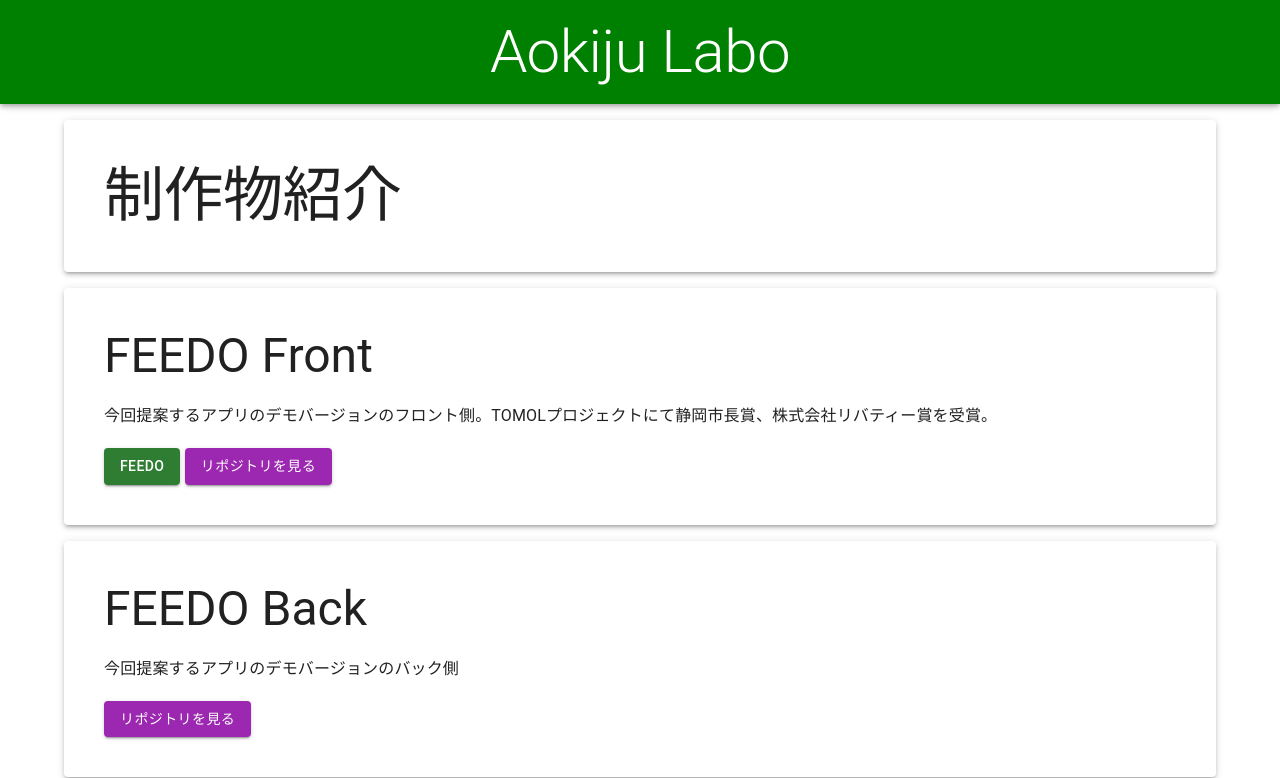
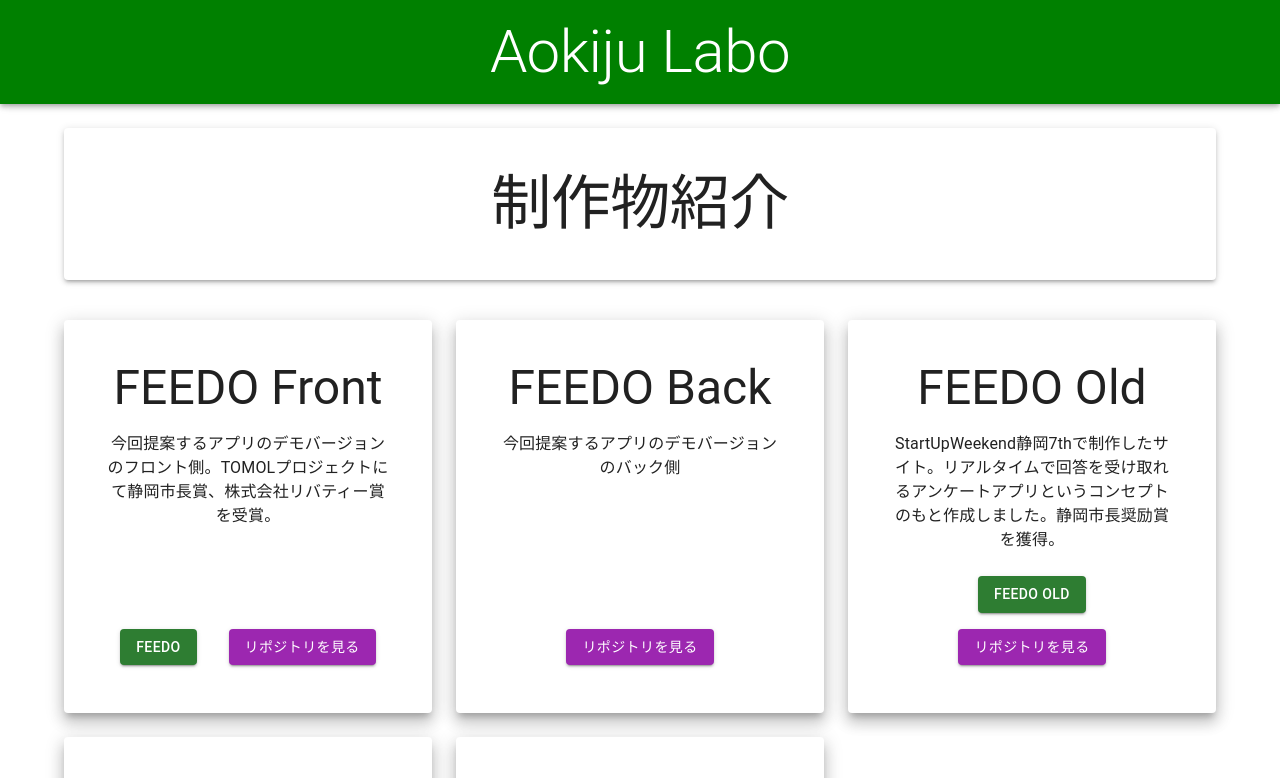
Before and after one commit to Raito5963/mitoujr, a Next.js app: page / in a window 1280 px wide. Shown: the top 778 px of the page. Built offline with nearby package versions, Linux system fonts and the light colour scheme; what @mui/material-nextjs would draw is missing.

Commit message:
Gridコンポーネントを使用してプロジェクト紹介セクションのレイアウトを改善し、可読性とユーザビリティを向上

```diff
--- a/app/page.tsx
+++ b/app/page.tsx
@@ -1,4 +1,4 @@
-import { Button, Container, Paper, Typography, Link, AppBar } from "@mui/material";
+import { Button, Container, Paper, Typography, Link, AppBar, Grid } from "@mui/material";
 
 const projects = [
   {
@@ -6,44 +6,22 @@ const projects = [
     description:
       "今回提案するアプリのデモバージョンのフロント側。TOMOLプロジェクトにて静岡市長賞、株式会社リバティー賞を受賞。",
     links: [
-      {
-        url: "https://e55c631a-45d9-4671-7295-38c7f9b35eca.mtayo.net/management",
-        text: "FEEDO",
-        color: "success" as const, // as const をつけて型を固定
-      },
-      {
-        url: "https://github.com/cube5963/feedo_front",
-        text: "リポジトリを見る",
-        color: "secondary" as const,
-      },
+      { url: "https://e55c631a-45d9-4671-7295-38c7f9b35eca.mtayo.net/management", text: "FEEDO", color: "success" as const },
+      { url: "https://github.com/cube5963/feedo_front", text: "リポジトリを見る", color: "secondary" as const },
     ],
   },
   {
     title: "FEEDO Back",
     description: "今回提案するアプリのデモバージョンのバック側",
-    links: [
-      {
-        url: "https://github.com/cube5963/feedo_back",
-        text: "リポジトリを見る",
-        color: "secondary" as const,
-      },
-    ],
+    links: [{ url: "https://github.com/cube5963/feedo_back", text: "リポジトリを見る", color: "secondary" as const }],
   },
   {
     title: "FEEDO Old",
     description:
       "StartUpWeekend静岡7thで制作したサイト。リアルタイムで回答を受け取れるアンケートアプリというコンセプトのもと作成しました。静岡市長奨励賞を獲得。",
     links: [
-      {
-        url: "https://ca55bad4-a542-2735-89ab-670a991e0c24.mtayo.net/",
-        text: "FEEDO Old",
-        color: "success" as const,
-      },
-      {
-        url: "https://github.com/cube5963/feedo_old",
-        text: "リポジトリを見る",
-        color: "secondary" as const,
-      },
+      { url: "https://ca55bad4-a542-2735-89ab-670a991e0c24.mtayo.net/", text: "FEEDO Old", color: "success" as const },
+      { url: "https://github.com/cube5963/feedo_old", text: "リポジトリを見る", color: "secondary" as const },
     ],
   },
   {
@@ -51,60 +29,60 @@ const projects = [
     description:
       "StartUpWeekend静岡8thで制作したサイト。共通の趣味を持つ人同士が集まれるコミュニティというコンセプトで作成しました。",
     links: [
-      {
-        url: "https://sw-8th.vercel.app/",
-        text: "gaga friendsを見る",
-        color: "success" as const,
-      },
-      {
-        url: "https://github.com/Raito5963/SW8th",
-        text: "リポジトリを見る",
-        color: "secondary" as const,
-      },
+      { url: "https://sw-8th.vercel.app/", text: "gaga friendsを見る", color: "success" as const },
+      { url: "https://github.com/Raito5963/SW8th", text: "リポジトリを見る", color: "secondary" as const },
     ],
   },
   {
     title: "修学旅行しおり",
     description: "自分たちが通っている高校の修学旅行で使用した、自分たちのクラスのためのしおり。",
-    links: [
-      {
-        url: "https://github.com/cube5963/school_trip_public",
-        text: "リポジトリを見る",
-        color: "secondary" as const,
-      },
-    ],
+    links: [{ url: "https://github.com/cube5963/school_trip_public", text: "リポジトリを見る", color: "secondary" as const }],
   },
 ];
 
 export default function Home() {
   return (
-    <Container>
-      <AppBar sx={{ p: 2, bgcolor: "green" }}>
+    <Container sx={{ height: "100%", display: "flex", flexDirection: "column", width: "100%" }}>
+      <AppBar sx={{ p: 2, bgcolor: "green", width: "100%" }}>
         <Typography variant="h2" align="center">
           Aokiju Labo
         </Typography>
       </AppBar>
-      <Paper elevation={3} sx={{ mt: 15, p: 5 }}>
+      <Paper elevation={3} sx={{ mt: 15, p: 5, textAlign: "center" }}>
         <Typography variant="h2">制作物紹介</Typography>
       </Paper>
+      <Grid container spacing={3} sx={{ mt: 2, flex: 1 }}>
         {projects.map((project, index) => (
-        <Paper key={index} elevation={3} sx={{ p: 5, mt: 2 }}>
+          <Grid item xs={12} sm={6} md={4} key={index} sx={{ display: "flex" }}>
+            <Paper
+              elevation={10}
+              sx={{
+                p: 5,
+                textAlign: "center",
+                minHeight: "300px",
+                height: "auto",
+                display: "flex",
+                flexDirection: "column",
+                justifyContent: "space-between",
+              }}
+            >
               <Typography variant="h3">{project.title}</Typography>
-          <br />
-          <Typography variant="body1">{project.description}</Typography>
-          <br />
+              <Typography variant="body1" sx={{ flexGrow: 1, my: 2 }}>
+                {project.description}
+              </Typography>
+              <div>
                 {project.links.map((link, i) => (
-            <span key={i}>
-              <Link href={link.url} target="_blank" rel="noopener noreferrer">
-                <Button variant="contained" color={link.color}>
+                  <Link key={i} href={link.url} target="_blank" rel="noopener noreferrer" sx={{ display: "inline-block", mx: 1 }}>
+                    <Button variant="contained" color={link.color} sx={{ m: 1 }}>
                       {link.text}
                     </Button>
                   </Link>
-              <span> </span>
-            </span>
                 ))}
+              </div>
             </Paper>
+          </Grid>
         ))}
+      </Grid>
     </Container>
   );
 }
```
Lines whose indentation alone changed are shown as unchanged.
